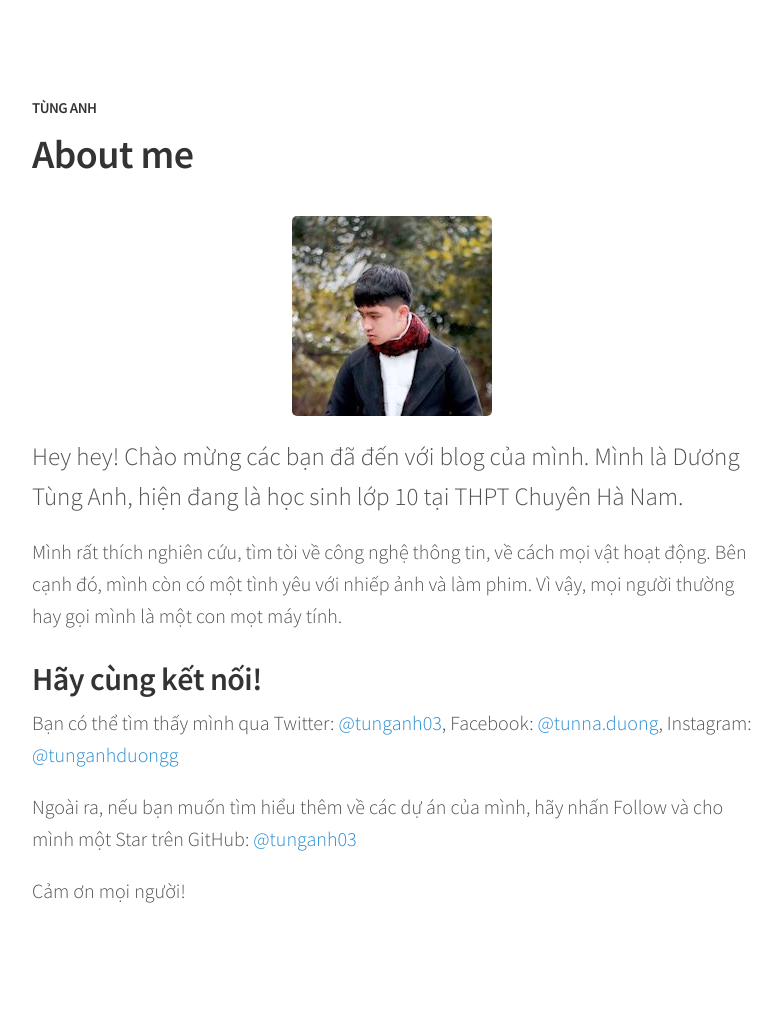
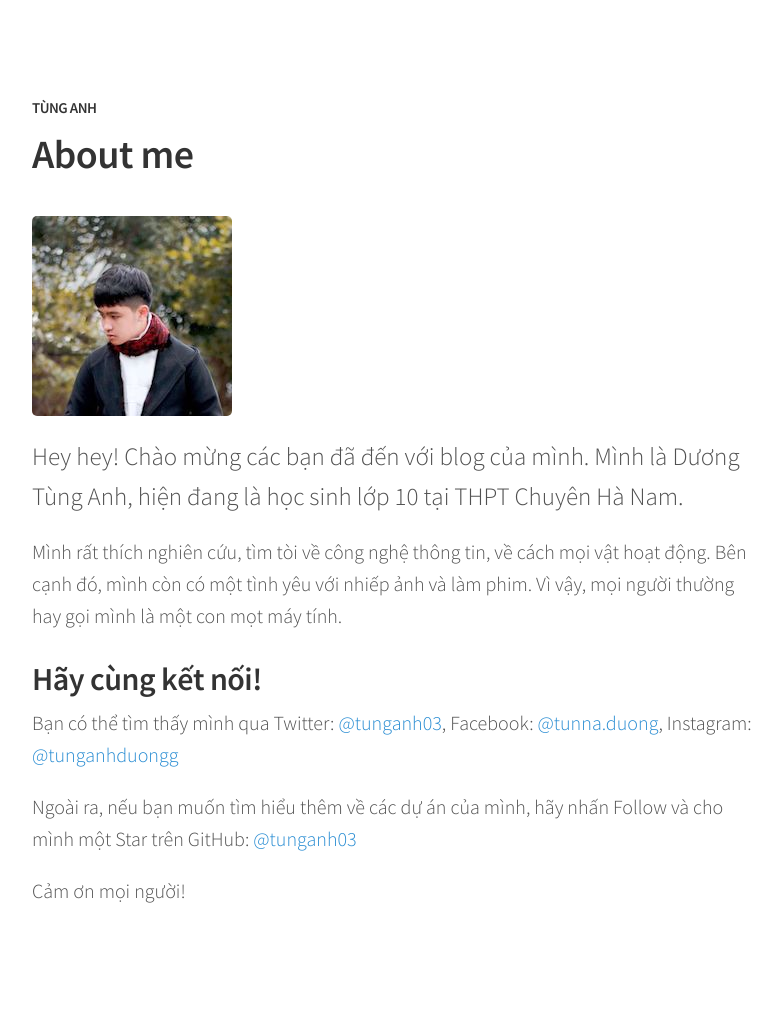
Before and after one commit to duongtunganh/duongtunganh, a Jekyll site: the page built from about.md, in a window 1280 px wide. Shown: the whole page, without its empty margins (248-1030 px from the left). Built offline with Jekyll 4.4.1, drawn with Linux system fonts in a browser that asks for light colours.

Commit message:
Update about.md

```diff
--- a/about.md
+++ b/about.md
@@ -3,7 +3,7 @@ title: About me
 permalink: /about/
 ---
 
-![Ảnh của tui](/img/avatar.jpg "Ảnh của tui"){: .center-image .avatar}
+![Ảnh của tui](/img/avatar.jpg "Ảnh của tui"){: .avatar}
 
 <p class="lead">Hey hey! Chào mừng các bạn đã đến với blog của mình. Mình là Dương Tùng Anh, hiện đang là học sinh lớp 10 tại THPT Chuyên Hà Nam.</p>
 
```
